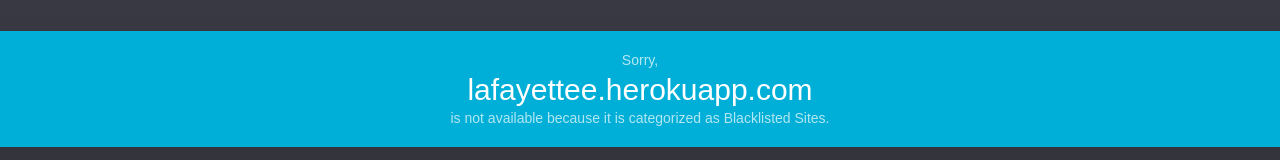
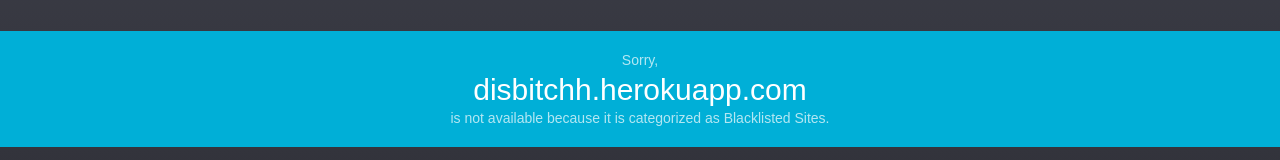
Before and after one commit to YourApril/dundundun, a website: page public/index.html in a window 1280 px wide. Shown: the part 339-499 px from the top of the page. Drawn offline with Linux system fonts and the light colour scheme.

Commit message:
Update index.html

```diff
--- a/public/index.html
+++ b/public/index.html
@@ -43,7 +43,7 @@
 
 	<div class="strip">
 
-			Sorry,<span class="target">lafayettee.herokuapp.com</span>is not available because it is categorized as <span class="category_name">Blacklisted Sites</span>.
+			Sorry,<span class="target">disbitchh.herokuapp.com</span>is not available because it is categorized as <span class="category_name">Blacklisted Sites</span>.
 
 	</div>
 
```
